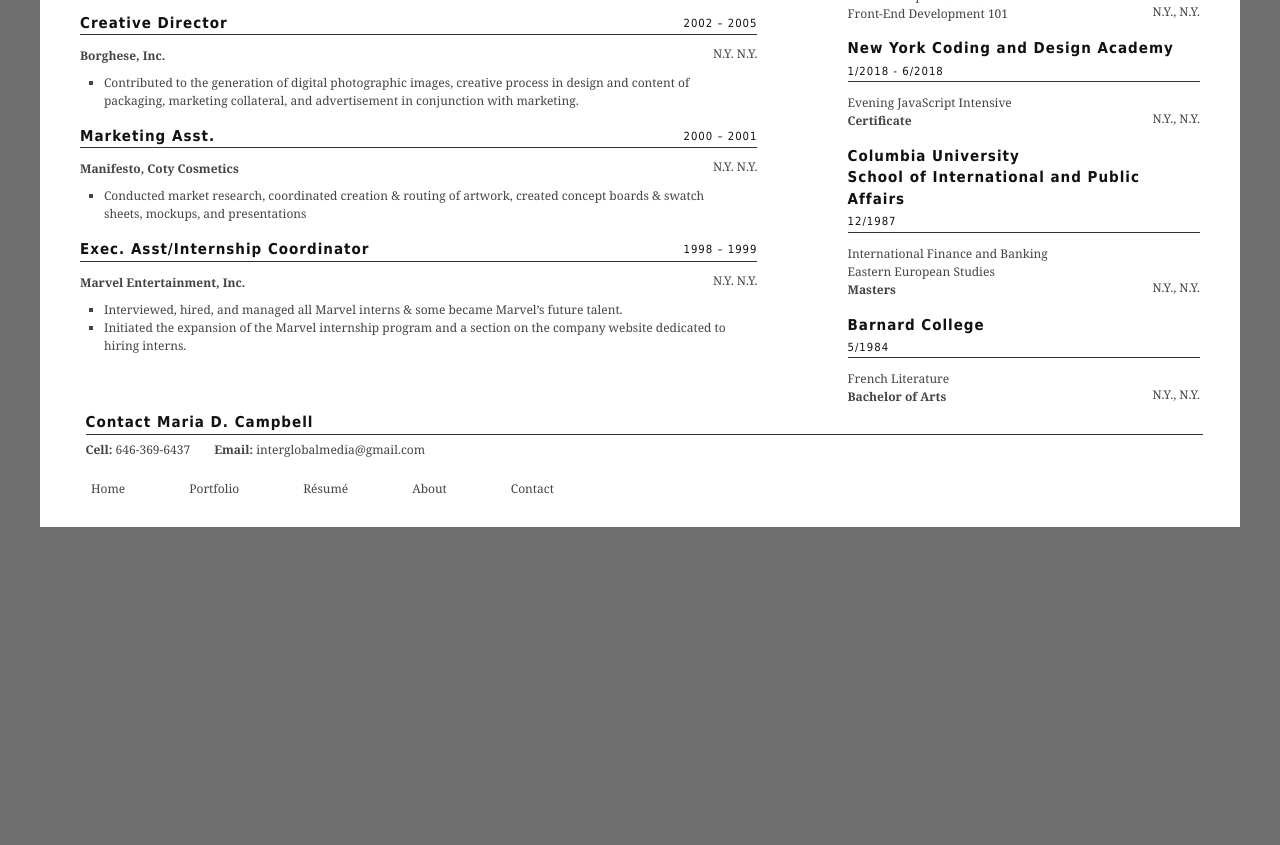
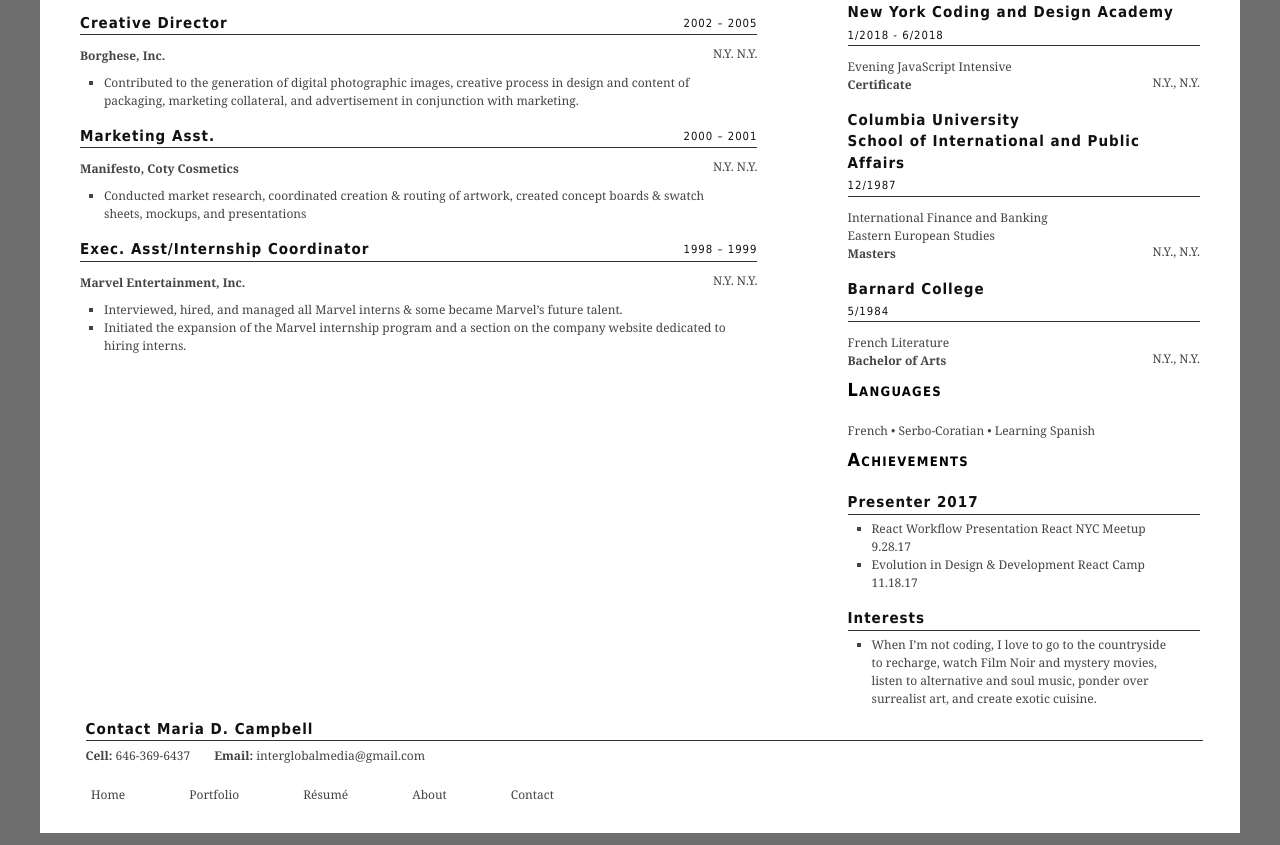
Before and after one commit to interglobalmedia/sectioning-html, a website: page resume.html in a window 1280 px wide. Shown: the part 1018-1863 px from the top of the page. Before the commit the page ends 1557 px from the top, so only its background shows below. Drawn offline with Linux system fonts and the light colour scheme.

Commit message:
Remove unwanted skills

```diff
--- a/resume.html
+++ b/resume.html
@@ -258,10 +258,8 @@
 							<li>Final Cut Pro <span class="exp">6 years</span>
 							</li>
 							<li>Git <span class="exp">6 years</span></li>
-							<li>Github <span class="exp">6 years</span></li>
 							<li>Heroku <span class="exp">3 years</span></li>
 							<li>HTML5 <span class="exp">6 years</span></li>
-							<li>JetBrains <span class="exp">5 years</span></li>
 							<li>Jira <span class="exp">3 years</span></li>
 							<li>Modern JavaScript <span class="exp">5
 									years</span></li>
@@ -322,6 +320,35 @@
 								of Arts</strong> <b>N.Y., N.Y.</b><br />
 						</p>
 					</section>
+					<section class="languages">
+						<h2>Languages</h2>
+						<p>French • Serbo-Coratian • Learning Spanish</p>
+					</section>
+					<section>
+						<h2>Achievements</h2>
+						<h3>Presenter 2017</h3>
+						<ul>
+							<li>
+								<a>React Workflow Presentation React NYC Meetup
+									9.28.17</a>
+							</li>
+							<li>
+								<a>Evolution in Design & Development React Camp
+									11.18.17</a>
+							</li>
+						</ul>
+					</section>
+					<section>
+						<h3>Interests</h3>
+						<ul>
+							<li>When I’m not coding, I love to go to the
+								countryside
+								to recharge, watch Film Noir and mystery movies,
+								listen to alternative and soul music, ponder
+								over
+								surrealist art, and create exotic cuisine.</li>
+						</ul>
+					</section>
 				</aside>
 			</div>
 			<footer>
```
